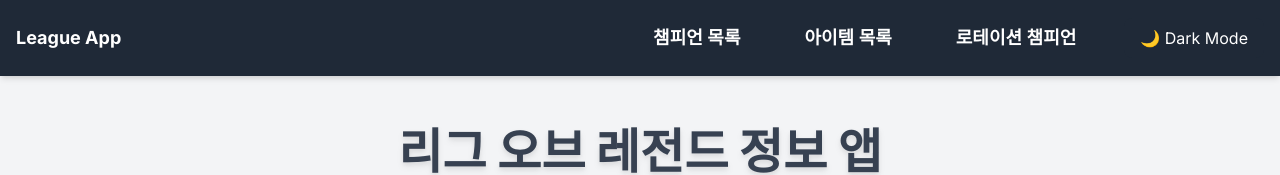
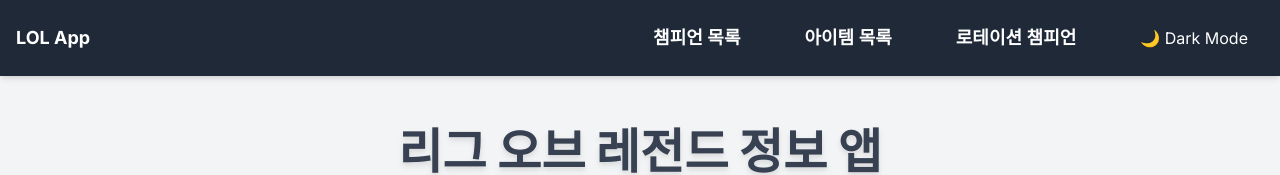
Before and after one commit to Choi-kanggun/lol, a Next.js app: page / in a window 1280 px wide. Shown: the top 175 px of the page. Built offline with nearby package versions, Linux system fonts and the light colour scheme.

Commit message:
feat: 로고 이름 변경

```diff
--- a/src/app/layout.tsx
+++ b/src/app/layout.tsx
@@ -24,7 +24,7 @@
           <nav className="relative flex items-center justify-between p-4">
             {/* 로고 */}
             <Link href={"/"}>
-              <div className="text-lg font-bold">League App</div>
+              <div className="text-lg font-bold">LOL App</div>
             </Link>
 
             {/* 햄버거 */}
```
